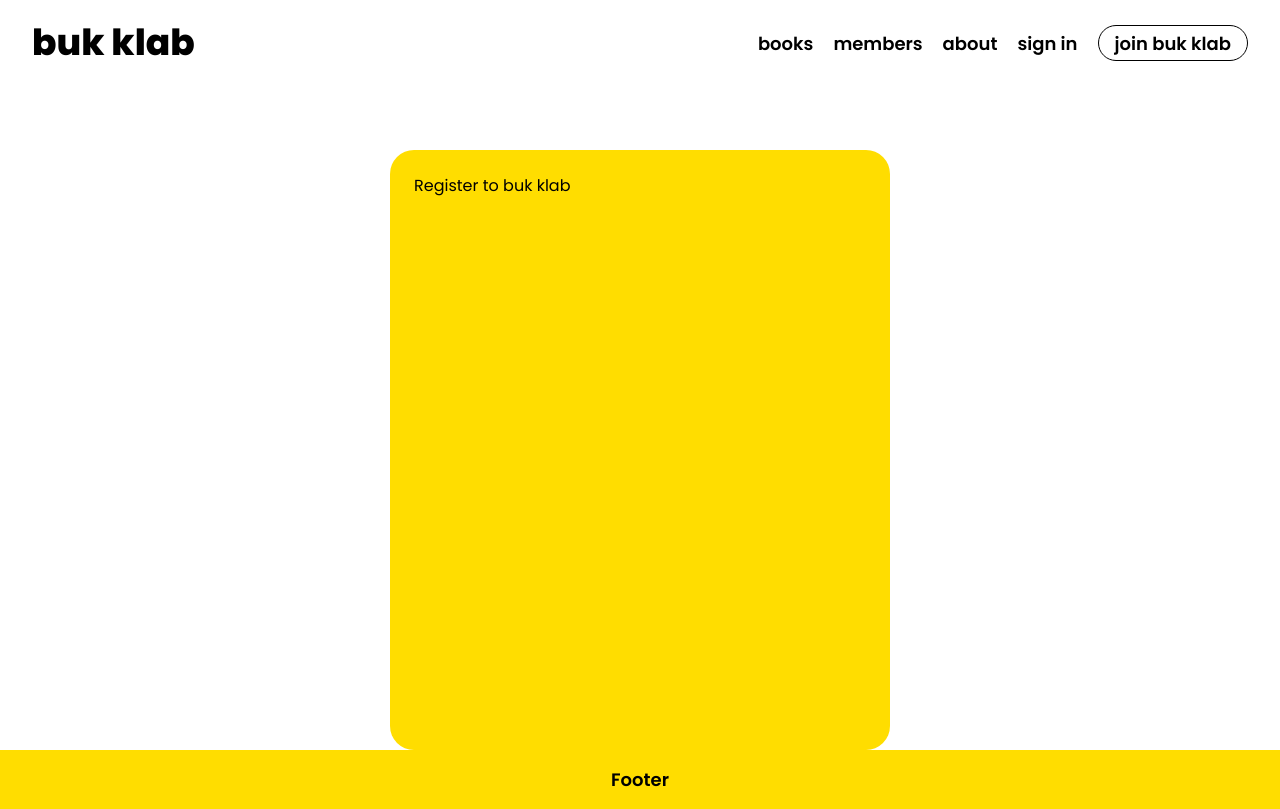
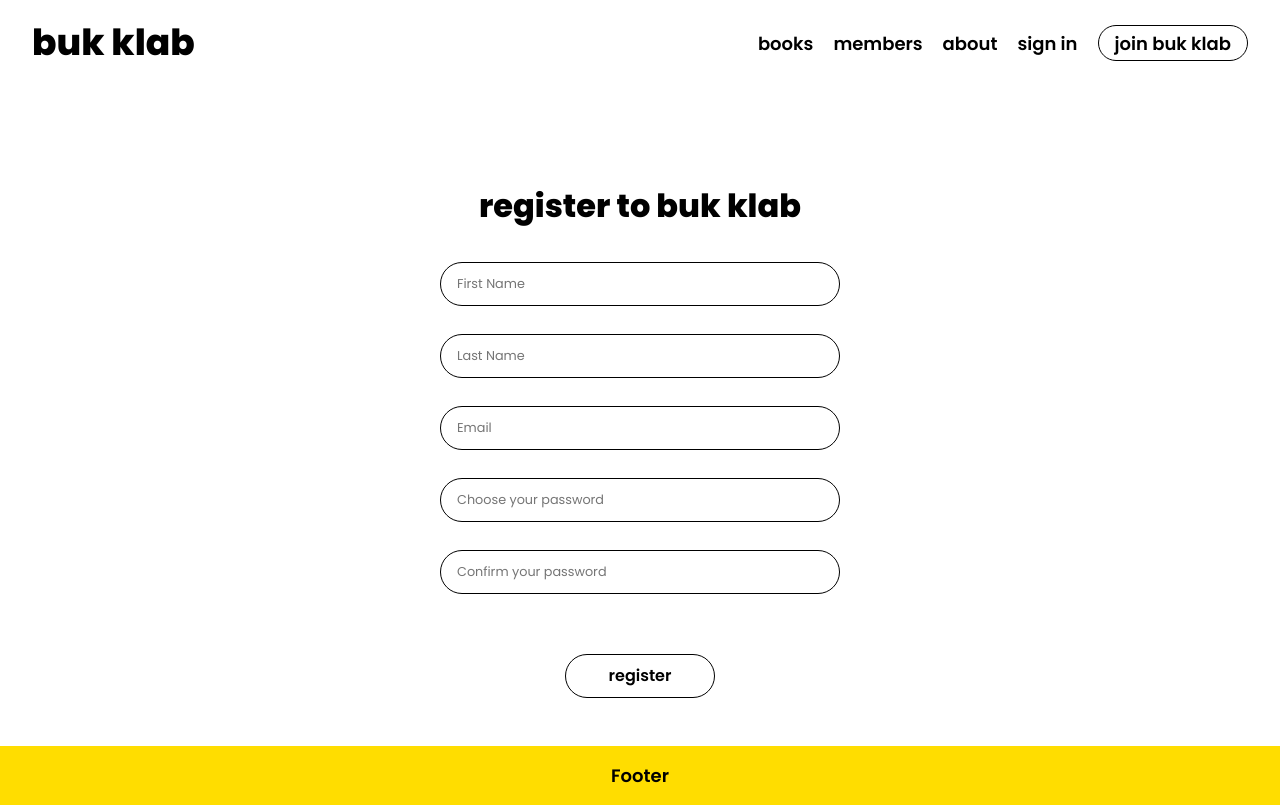
Before and after one commit to eliskavo/buk-klab, a React (Vite) app: page /register in a window 1280 px wide. Built offline with nearby package versions, Linux system fonts and the light colour scheme; no server answers.

Commit message:
Add registration form

```diff
--- a/src/components/Navbar/Navbar.module.scss
+++ b/src/components/Navbar/Navbar.module.scss
@@ -7,7 +7,7 @@
   padding: 1rem 2rem;
   color: $secondary-color;
   z-index: 3;
-  background-color: #fff;
+  background-color: $white;
 }
 
 .hamburger {
--- a/src/components/RegistrationForm/RegistrationForm.module.scss
+++ b/src/components/RegistrationForm/RegistrationForm.module.scss
@@ -1,7 +1,108 @@
 .registrationFormCard {
-  width: 500px;
-  height: 600px;
-  padding: 1.5rem;
+  display: flex;
   border-radius: 24px;
-  background-color: $primary-color;
 }
+
+.inputSection {
+  display: flex;
+  flex-direction: column;
+  align-items: center;
+  padding: 0 3rem 3rem;
+}
+
+.registrationTitle {
+  margin: 2rem 0;
+  font-size: 2rem;
+  font-weight: $extrabold;
+  color: $secondary-color;
+}
+
+.inputWrapper {
+  margin-bottom: 1rem;
+  min-height: 3.5rem;
+  width: 400px;
+  position: relative;
+}
+
+.input {
+  width: 100%;
+  height: 2.75rem;
+  padding: 0 1rem;
+  border: 1.5px solid $secondary-color;
+  border-radius: 24px;
+  color: $secondary-color;
+  background-color: transparent;
+  font-size: 0.8rem;
+
+  &:focus {
+    box-shadow: 0 0 0 2px rgba(51, 51, 51, 0.2);
+  }
+}
+
+.registerButton {
+  width: 150px;
+  height: 2.75rem;
+  margin-top: 2rem;
+  background-color: transparent;
+  border: 1.5px solid $secondary-color;
+  border-radius: 24px;
+  color: $secondary-color;
+  font-size: 1rem;
+  font-weight: $semibold;
+  cursor: pointer;
+
+  &:hover {
+    background-color: $primary-color;
+  }
+}
+
+.error {
+  border: 1.5px solid $red;
+}
+
+.errorText {
+  display: block;
+  color: $red;
+  font-size: 0.75rem;
+  margin-left: 1rem;
+  margin-top: 0.25rem;
+}
+
+.shake {
+  animation: shakeAnimation 0.5s;
+}
+
+@keyframes shakeAnimation {
+  0%,
+  100% {
+    transform: translateX(0);
+  }
+  20%,
+  60% {
+    transform: translateX(-8px);
+  }
+  40%,
+  80% {
+    transform: translateX(8px);
+  }
+}
+
+.successMessage {
+  margin-top: 2rem;
+  border-radius: 24px;
+  font-size: 1rem;
+  font-weight: $semibold;
+  display: flex;
+  align-items: center;
+  justify-content: center;
+  animation: fadeIn 0.2s ease-out;
+}
+
+@keyframes fadeIn {
+  from {
+    opacity: 0;
+  }
+  to {
+    opacity: 1;
+  }
+}
--- a/src/components/RegistrationForm/RegistrationForm.tsx
+++ b/src/components/RegistrationForm/RegistrationForm.tsx
@@ -1,7 +1,215 @@
+import { useState, FormEvent, ChangeEvent } from 'react';
+
 import style from './RegistrationForm.module.scss';
 
-export const RegistrationForm = () => (
-  <div>
-    <div className={style.registrationFormCard}>Register to buk klab</div>
-  </div>
-);
+interface FormData {
+  firstName: string;
+  lastName: string;
+  email: string;
+  password: string;
+  confirmPassword: string;
+}
+
+interface TouchedFields {
+  firstName: boolean;
+  lastName: boolean;
+  email: boolean;
+  password: boolean;
+  confirmPassword: boolean;
+}
+
+export const RegistrationForm = () => {
+  const [formData, setFormData] = useState<FormData>({
+    firstName: '',
+    lastName: '',
+    email: '',
+    password: '',
+    confirmPassword: '',
+  });
+
+  const [touched, setTouched] = useState<TouchedFields>({
+    firstName: false,
+    lastName: false,
+    email: false,
+    password: false,
+    confirmPassword: false,
+  });
+
+  const [shake, setShake] = useState(false);
+  const [isSubmitted, setIsSubmitted] = useState(false);
+
+  const validateName = (name: string): boolean =>
+    /^[^0-9]+$/.test(name) && name.length > 0;
+
+  const validatePassword = (password: string): boolean => {
+    const regex = /^(?=.*[A-Z])(?=.*\d).{8,}$/;
+
+    return regex.test(password);
+  };
+
+  const validateEmail = (email: string): boolean => {
+    const regex = /^[^\s@]+@[^\s@]+\.[^\s@]+$/;
+
+    return regex.test(email);
+  };
+
+  const handleChange = (e: ChangeEvent<HTMLInputElement>) => {
+    const { name, value } = e.target;
+    setFormData((prev) => ({
+      ...prev,
+      [name]: value,
+    }));
+  };
+
+  const handleSubmit = (e: FormEvent<HTMLFormElement>) => {
+    e.preventDefault();
+
+    const isValid =
+      validateName(formData.firstName) &&
+      validateName(formData.lastName) &&
+      validateEmail(formData.email) &&
+      validatePassword(formData.password) &&
+      formData.password === formData.confirmPassword;
+
+    if (!isValid) {
+      setShake(true);
+      setTimeout(() => setShake(false), 500);
+
+      setTouched({
+        firstName: true,
+        lastName: true,
+        email: true,
+        password: true,
+        confirmPassword: true,
+      });
+
+      return;
+    }
+
+    setIsSubmitted(true);
+    setFormData({
+      firstName: '',
+      lastName: '',
+      email: '',
+      password: '',
+      confirmPassword: '',
+    });
+    setTouched({
+      firstName: false,
+      lastName: false,
+      email: false,
+      password: false,
+      confirmPassword: false,
+    });
+
+    console.log('Form submitted:', formData);
+  };
+
+  return (
+    <div>
+      <form
+        onSubmit={handleSubmit}
+        className={`${style.registrationFormCard} ${shake ? style.shake : ''}`}
+      >
+        <div className={style.inputSection}>
+          <h1 className={style.registrationTitle}>register to buk klab</h1>
+
+          <div className={style.inputWrapper}>
+            <input
+              type="text"
+              name="firstName"
+              placeholder="First Name"
+              className={`${style.input} ${touched.firstName && !validateName(formData.firstName) ? style.error : ''}`}
+              value={formData.firstName}
+              onChange={handleChange}
+              onBlur={() =>
+                setTouched((prev) => ({ ...prev, firstName: true }))
+              }
+            />
+            {touched.firstName && !validateName(formData.firstName) && (
+              <p className={style.errorText}>
+                First name cannot be empty or contain numbers
+              </p>
+            )}
+          </div>
+
+          <div className={style.inputWrapper}>
+            <input
+              type="text"
+              name="lastName"
+              placeholder="Last Name"
+              className={`${style.input} ${touched.lastName && !validateName(formData.lastName) ? style.error : ''}`}
+              value={formData.lastName}
+              onChange={handleChange}
+              onBlur={() => setTouched((prev) => ({ ...prev, lastName: true }))}
+            />
+            {touched.lastName && !validateName(formData.lastName) && (
+              <p className={style.errorText}>
+                Last name cannot be empty or contain numbers
+              </p>
+            )}
+          </div>
+
+          <div className={style.inputWrapper}>
+            <input
+              type="email"
+              name="email"
+              placeholder="Email"
+              className={`${style.input} ${touched.email && !validateEmail(formData.email) ? style.error : ''}`}
+              value={formData.email}
+              onChange={handleChange}
+              onBlur={() => setTouched((prev) => ({ ...prev, email: true }))}
+            />
+            {touched.email && !validateEmail(formData.email) && (
+              <p className={style.errorText}>Please enter a valid email</p>
+            )}
+          </div>
+
+          <div className={style.inputWrapper}>
+            <input
+              type="password"
+              name="password"
+              placeholder="Choose your password"
+              className={`${style.input} ${touched.password && !validatePassword(formData.password) ? style.error : ''}`}
+              value={formData.password}
+              onChange={handleChange}
+              onBlur={() => setTouched((prev) => ({ ...prev, password: true }))}
+            />
+            {touched.password && !validatePassword(formData.password) && (
+              <p className={style.errorText}>
+                Password must have at least 8 characters, 1 uppercase letter and
+                1 number
+              </p>
+            )}
+          </div>
+
+          <div className={style.inputWrapper}>
+            <input
+              type="password"
+              name="confirmPassword"
+              placeholder="Confirm your password"
+              className={`${style.input} ${touched.confirmPassword && formData.password !== formData.confirmPassword ? style.error : ''}`}
+              value={formData.confirmPassword}
+              onChange={handleChange}
+              onBlur={() =>
+                setTouched((prev) => ({ ...prev, confirmPassword: true }))
+              }
+            />
+            {touched.confirmPassword &&
+              formData.password !== formData.confirmPassword && (
+                <p className={style.errorText}>Passwords don't match</p>
+              )}
+          </div>
+
+          {isSubmitted ? (
+            <div className={style.successMessage}>Registration successful!</div>
+          ) : (
+            <button type="submit" className={style.registerButton}>
+              register
+            </button>
+          )}
+        </div>
+      </form>
+    </div>
+  );
+};
--- a/src/styles/colors.scss
+++ b/src/styles/colors.scss
@@ -2,3 +2,5 @@ $primary-color: #ffdd00;
 $secondary-color: #000000;
 $dark-grey: #666666;
 $light-grey: #fafafa;
+$white: #fff;
+$red: #ff3333;
```
Also changed, not shown: vercel.json (added).
